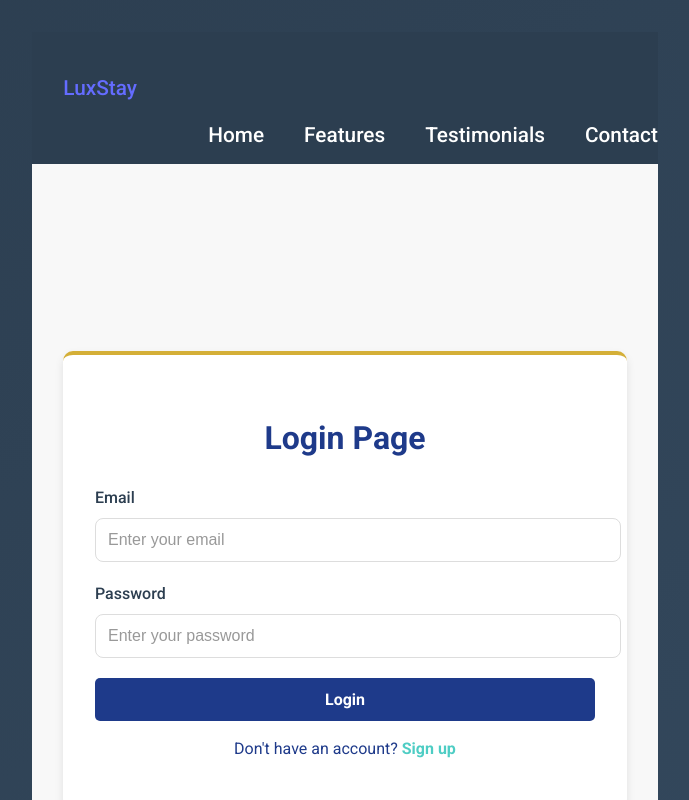
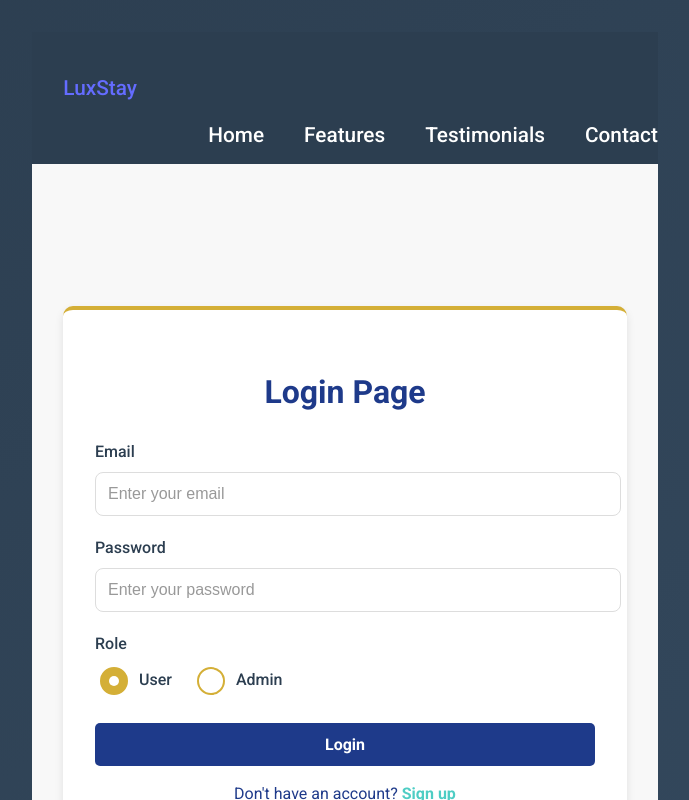
Before and after one commit to AmrShams9/Hotel_Booking_System, a React (Vite) app in the folder FrontEnd/HotelManagementSystem/: page /login in a window 1280 px wide. Shown: the top 800 px of the page, without its empty margins (295-984 px from the left). Built offline with nearby package versions, Linux system fonts and the light colour scheme.

Commit message:
LAst Commit

```diff
--- a/FrontEnd/HotelManagementSystem/src/App.jsx
+++ b/FrontEnd/HotelManagementSystem/src/App.jsx
@@ -6,6 +6,9 @@ import Login from './components/Login'
 import Signup from './components/SignUp'
 import LandingPage from './components/LandinPage'
 import { BrowserRouter as Router, Routes, Route } from 'react-router-dom';
+import HomePageUser from './components/HomePageUser'
+import HomePageAdmin from './components/HomePageAdmin'
+import MyHotels from './components/BookedHotels'
 function App() {
 
 
@@ -15,6 +18,9 @@ function App() {
         <Route path="/" element={<LandingPage></LandingPage>}></Route>
         <Route path="/login" element={<Login></Login>}></Route>
         <Route path="/signup" element={<Signup></Signup>}></Route>
+        <Route path="/HomePageUser" element={<HomePageUser></HomePageUser>}></Route>
+        <Route path="/HomePageAdmin" element={<HomePageAdmin></HomePageAdmin>}></Route>
+        <Route path="/MyHotels" element={<MyHotels></MyHotels>}></Route>
 
 
       </Routes>
--- /dev/null
+++ b/FrontEnd/HotelManagementSystem/src/components/BookedHotels.jsx
@@ -0,0 +1,10 @@
+import React, { useState } from 'react';
+import { Link } from 'react-router-dom';
+
+export default function MyHotels(){
+    return(
+        <div>
+            <h1>Booked Hotels</h1>
+        </div>
+    );
+}
--- /dev/null
+++ b/FrontEnd/HotelManagementSystem/src/components/HomePageAdmin.jsx
@@ -0,0 +1,11 @@
+import React, { useState } from 'react';
+import './Styles/HomePageAdmin.css';
+import { Link } from 'react-router-dom';
+
+export default function HomePageAdmin(){
+    return(
+        <div>
+        <h1>ADMIN PAGE !</h1>
+        </div>
+    );
+}
--- /dev/null
+++ b/FrontEnd/HotelManagementSystem/src/components/HomePageUser.jsx
@@ -0,0 +1,11 @@
+import React, { useState } from 'react';
+import './Styles/HomePageUser.css';
+import { Link } from 'react-router-dom';
+
+export default function HomePageUser(){
+    return(
+        <div>
+            <h1>Hello World !</h1>
+        </div>
+    )
+}
--- a/FrontEnd/HotelManagementSystem/src/components/Login.jsx
+++ b/FrontEnd/HotelManagementSystem/src/components/Login.jsx
@@ -3,7 +3,7 @@ import './Styles/Login.css';
 import { Link } from "react-router-dom";
 
 export default function Login() {
-  const [formData, setFormData] = useState({ email: '', password: '' });
+  const [formData, setFormData] = useState({ email: '', password: '', role: 'user', });
 
   const handleSubmit = (e) => {
     e.preventDefault(); // Prevent default form submission
@@ -57,6 +57,36 @@ export default function Login() {
                 required
               />
             </div>
+             {/* Role Selection Radio Buttons */}
+             <div className="form-group">
+  <label>Role</label>
+  <div className="radio-group">
+    <label>
+      <input
+        type="radio"
+        name="role"
+        value="user"
+        checked={formData.role === 'user'}
+        onChange={(e) =>
+          setFormData({ ...formData, role: e.target.value })
+        }
+      />
+      User
+    </label>
+    <label>
+      <input
+        type="radio"
+        name="role"
+        value="admin"
+        checked={formData.role === 'admin'}
+        onChange={(e) =>
+          setFormData({ ...formData, role: e.target.value })
+        }
+      />
+      Admin
+    </label>
+  </div>
+</div>
             <button type="submit" className="login-button">
               Login
             </button>
```
Also changed, not shown: FrontEnd/HotelManagementSystem/src/components/Styles/HomePageAdmin.css (added), FrontEnd/HotelManagementSystem/src/components/Styles/HomePageUser.css (added), FrontEnd/HotelManagementSystem/src/components/parts/HotelCard.jsx (added).
